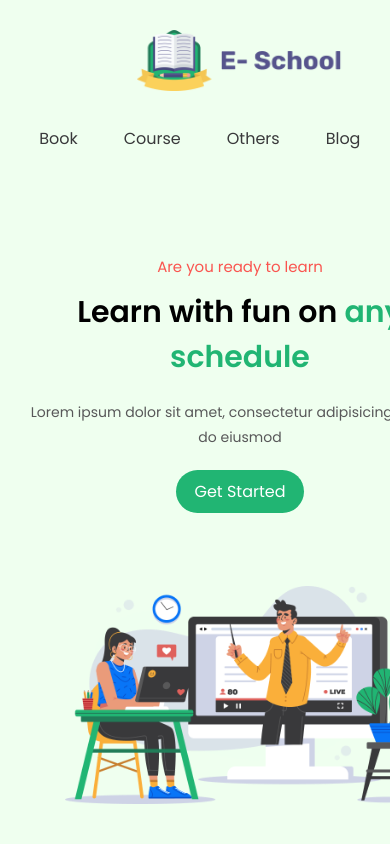
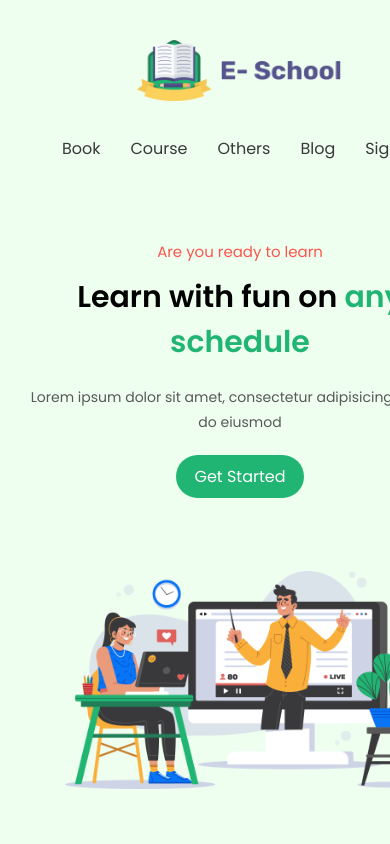
Before and after one commit to sharif123456/CMS-C-5-Figma-to-Html, a plain HTML site: page index.html in a window 390 px wide. Shown: the top 844 px of the page. Drawn offline with Linux system fonts and the light colour scheme.

Commit message:
Update responsive.css

```diff
--- a/responsive.css
+++ b/responsive.css
@@ -52,7 +52,7 @@ footer .container {
 		width: 700px;
 	}
 	.logo img {
-    padding: 0px;
+   padding-top: 10px;
 }
 nav ul li a {
     padding: 10px 16px;
@@ -143,7 +143,7 @@ header .container{
 nav{width: 100%;}
 nav ul {justify-content: center;}
 nav ul li a {
-    padding: 8px 20px;
+    padding: 8px 12px;
 }
 
 .col-6 {
```
